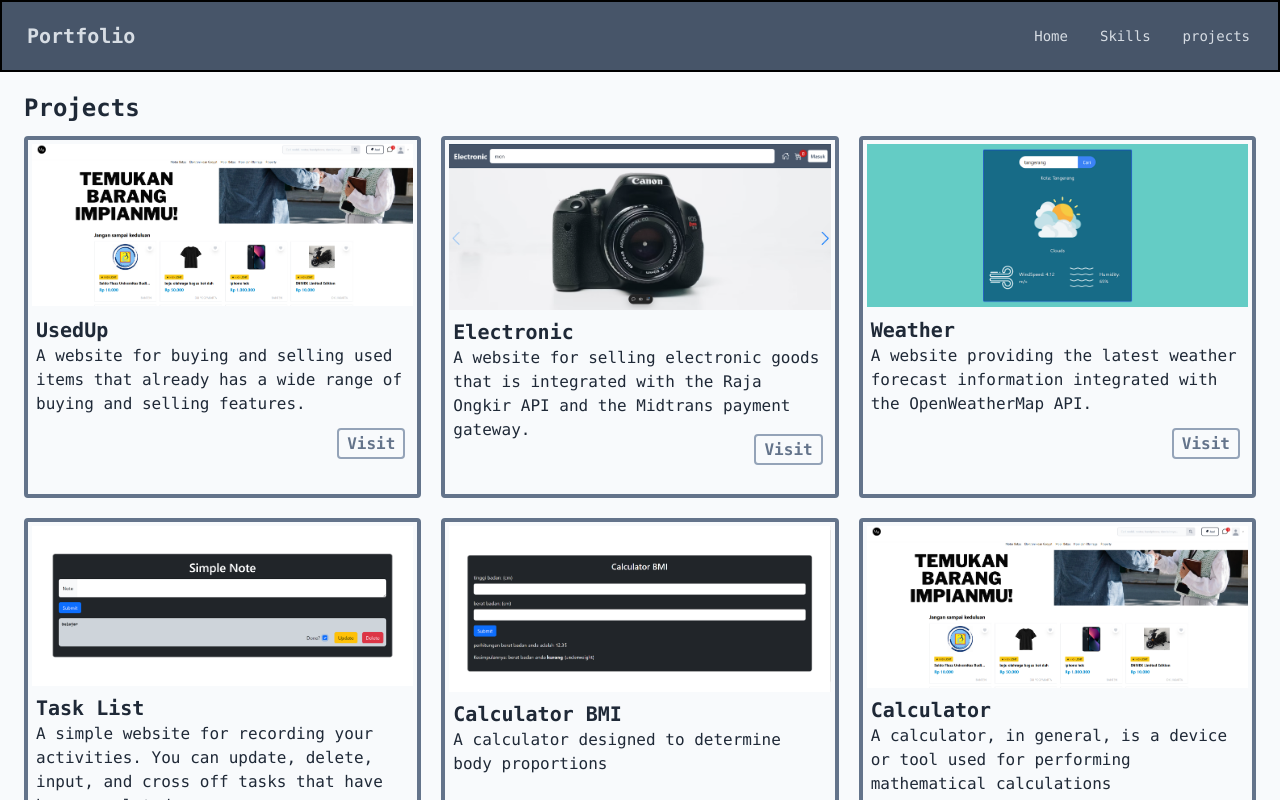
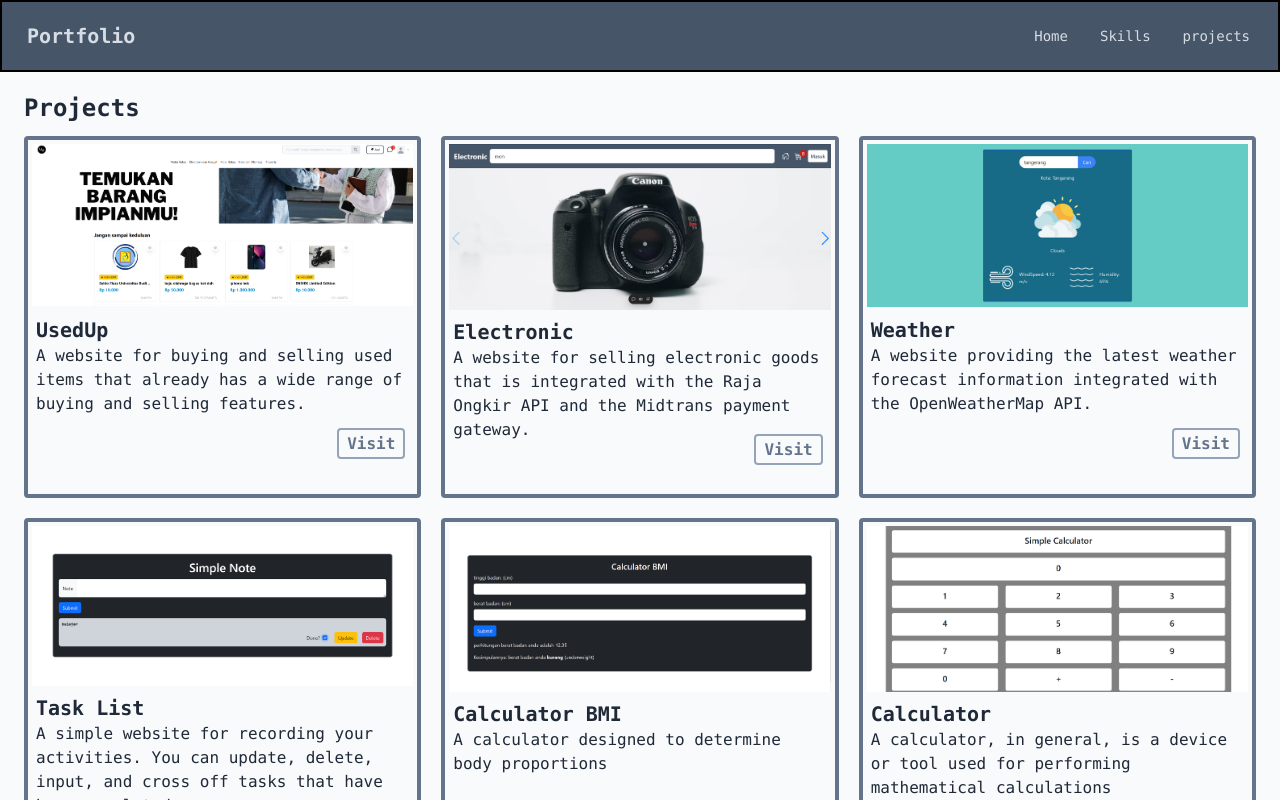
Before and after one commit to HafizhMA/portofolio, a React (Vite) app: page /projects in a window 1280 px wide. Shown: the top 800 px of the page. Built offline with nearby package versions, Linux system fonts and the light colour scheme.

Commit message:
refactor

```diff
--- a/src/components/home-components/ProjectsSection.jsx
+++ b/src/components/home-components/ProjectsSection.jsx
@@ -72,7 +72,7 @@ const ProjectsSection = () => {
 
                 <div className='border-4 border-slate-500 rounded p-1 space-y-2 flex flex-col'>
                     <div className='h-[50%]'>
-                        <img className='object-cover' src="/usedup.png" alt="Image Description" />
+                        <img className='object-cover' src="/calculator.png" alt="Image Description" />
                     </div>
                     <div className='px-1 h-[30%]'>
                         <p className='font-bold text-xl'>Calculator</p>
```
